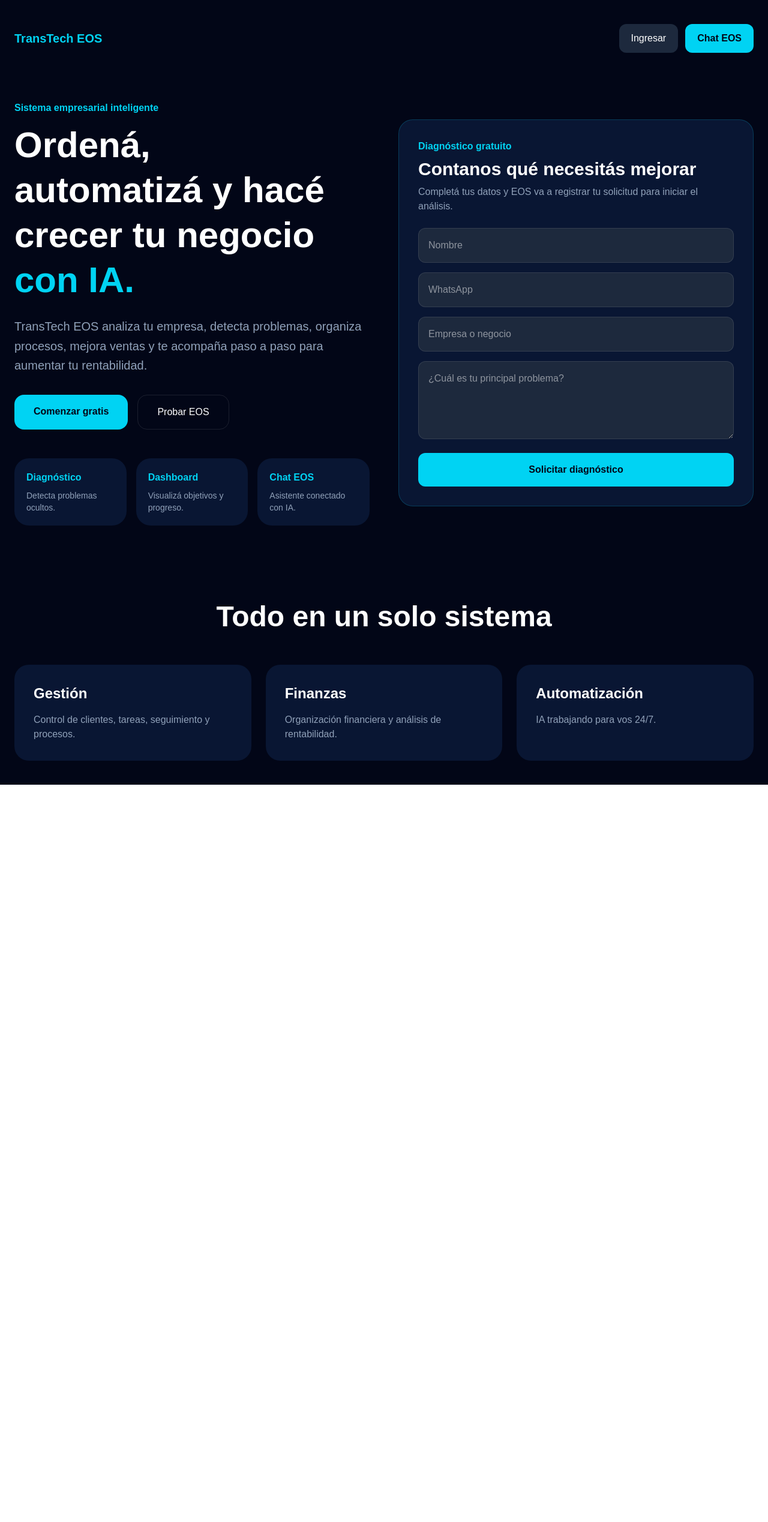
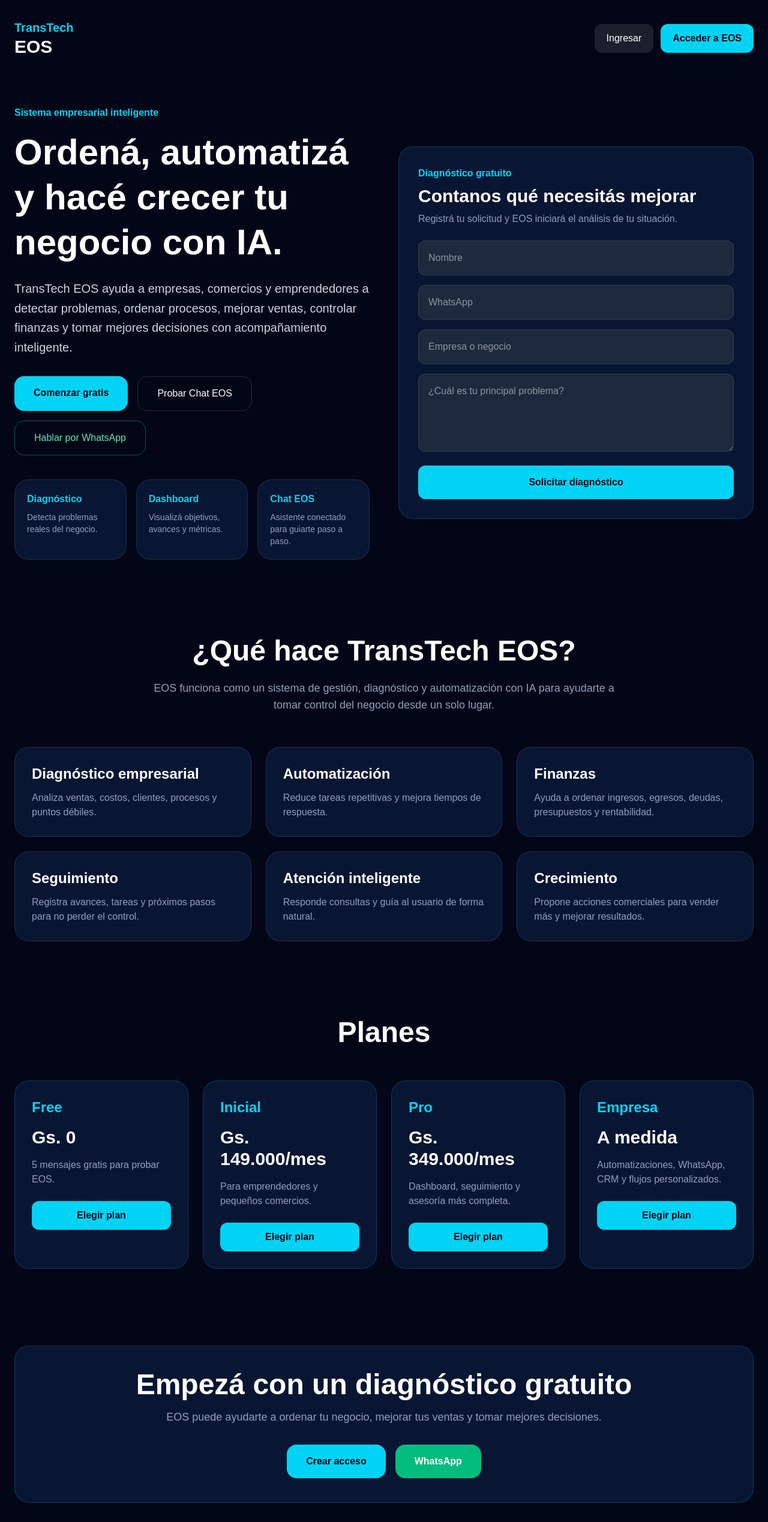
Before and after one commit to barretoa109-dot/transtech-eos, a Next.js app: page / in a window 1280 px wide. Shown: the whole page at 60% size. Before the commit the page ends 1308 px from the top, so only its background shows below. Built offline with nearby package versions, Linux system fonts and the light colour scheme; no server answers.

Commit message:
Landing profesional TransTech EOS

```diff
--- a/app/page.tsx
+++ b/app/page.tsx
@@ -1,185 +1,185 @@
+"use client";
+
+import { useState } from "react";
+import { supabase } from "../lib/supabase";
+
 export default function HomePage() {
+  const [nombre, setNombre] = useState("");
+  const [whatsapp, setWhatsapp] = useState("");
+  const [empresa, setEmpresa] = useState("");
+  const [problema, setProblema] = useState("");
+  const [enviando, setEnviando] = useState(false);
+
+  async function enviarLead() {
+    if (!nombre || !whatsapp || !problema) {
+      alert("Completá nombre, WhatsApp y problema principal.");
+      return;
+    }
+
+    setEnviando(true);
+
+    const { error } = await supabase.from("leads").insert([
+      { nombre, whatsapp, empresa, problema },
+    ]);
+
+    setEnviando(false);
+
+    if (error) {
+      alert("No se pudo enviar. Probá de nuevo.");
+      console.log(error);
+      return;
+    }
+
+    alert("Solicitud registrada correctamente.");
+    setNombre("");
+    setWhatsapp("");
+    setEmpresa("");
+    setProblema("");
+  }
+
   return (
-    <main className="min-h-screen bg-[#020617] text-white overflow-hidden">
-      <section className="max-w-7xl mx-auto px-6 py-10">
+    <main className="min-h-screen bg-[#020617] text-white">
+      <section className="max-w-7xl mx-auto px-6 py-8">
 
         <header className="flex justify-between items-center mb-20">
           <div>
-            <p className="text-cyan-400 font-bold text-xl">
-              TransTech EOS
-            </p>
+            <p className="text-cyan-400 font-black text-xl">TransTech</p>
+            <h2 className="text-3xl font-black">EOS</h2>
           </div>
 
           <div className="flex gap-3">
-            <a
-              href="/login"
-              className="px-5 py-3 rounded-xl bg-slate-800 hover:bg-slate-700"
-            >
+            <a href="/login" className="px-5 py-3 rounded-xl bg-white/10">
               Ingresar
             </a>
-
-            <a
-              href="/eos"
-              className="px-5 py-3 rounded-xl bg-cyan-400 text-slate-950 font-bold"
-            >
-              Chat EOS
+            <a href="/eos" className="px-5 py-3 rounded-xl bg-cyan-400 text-slate-950 font-black">
+              Acceder a EOS
             </a>
           </div>
         </header>
 
-        <div className="grid lg:grid-cols-2 gap-12 items-center">
-
+        <section className="grid lg:grid-cols-2 gap-12 items-center">
           <div>
-            <p className="text-cyan-400 font-bold mb-3">
-              Sistema empresarial inteligente
-            </p>
+            <p className="text-cyan-400 font-bold mb-4">Sistema empresarial inteligente</p>
 
             <h1 className="text-6xl font-black leading-tight mb-6">
-              Ordená,
-              <br />
-              automatizá y hacé
-              <br />
-              crecer tu negocio
-              <span className="text-cyan-400"> con IA.</span>
+              Ordená, automatizá y hacé crecer tu negocio con IA.
             </h1>
 
-            <p className="text-slate-400 text-xl leading-relaxed mb-8">
-              TransTech EOS analiza tu empresa, detecta problemas,
-              organiza procesos, mejora ventas y te acompaña
-              paso a paso para aumentar tu rentabilidad.
+            <p className="text-slate-300 text-xl leading-relaxed mb-8">
+              TransTech EOS ayuda a empresas, comercios y emprendedores a detectar problemas,
+              ordenar procesos, mejorar ventas, controlar finanzas y tomar mejores decisiones
+              con acompañamiento inteligente.
             </p>
 
             <div className="flex gap-4 flex-wrap">
-              <a
-                href="/login"
-                className="bg-cyan-400 text-slate-950 px-8 py-4 rounded-2xl font-black"
-              >
+              <a href="/login" className="bg-cyan-400 text-slate-950 px-8 py-4 rounded-2xl font-black">
                 Comenzar gratis
               </a>
-
+              <a href="/eos" className="border border-white/15 px-8 py-4 rounded-2xl">
+                Probar Chat EOS
+              </a>
               <a
-                href="/eos"
-                className="border border-white/10 px-8 py-4 rounded-2xl"
+                href="https://wa.me/595982226912"
+                target="_blank"
+                className="border border-emerald-400/40 text-emerald-300 px-8 py-4 rounded-2xl"
               >
-                Probar EOS
+                Hablar por WhatsApp
               </a>
             </div>
 
-            <div className="grid grid-cols-3 gap-4 mt-12">
-              <div className="bg-[#091633] rounded-3xl p-5">
-                <h3 className="text-cyan-400 font-bold">
-                  Diagnóstico
-                </h3>
-                <p className="text-slate-400 text-sm mt-2">
-                  Detecta problemas ocultos.
-                </p>
-              </div>
-
-              <div className="bg-[#091633] rounded-3xl p-5">
-                <h3 className="text-cyan-400 font-bold">
-                  Dashboard
-                </h3>
-                <p className="text-slate-400 text-sm mt-2">
-                  Visualizá objetivos y progreso.
-                </p>
-              </div>
-
-              <div className="bg-[#091633] rounded-3xl p-5">
-                <h3 className="text-cyan-400 font-bold">
-                  Chat EOS
-                </h3>
-                <p className="text-slate-400 text-sm mt-2">
-                  Asistente conectado con IA.
-                </p>
-              </div>
+            <div className="grid md:grid-cols-3 gap-4 mt-10">
+              {[
+                ["Diagnóstico", "Detecta problemas reales del negocio."],
+                ["Dashboard", "Visualizá objetivos, avances y métricas."],
+                ["Chat EOS", "Asistente conectado para guiarte paso a paso."],
+              ].map(([t, d]) => (
+                <div key={t} className="bg-[#091633] rounded-3xl p-5 border border-white/10">
+                  <h3 className="text-cyan-400 font-bold">{t}</h3>
+                  <p className="text-slate-400 text-sm mt-2">{d}</p>
+                </div>
+              ))}
             </div>
           </div>
 
-          <div className="bg-[#091633] border border-cyan-400/20 rounded-3xl p-8">
-
-            <p className="text-cyan-400 font-bold mb-2">
-              Diagnóstico gratuito
+          <div className="bg-[#091633] border border-cyan-400/20 rounded-3xl p-8 shadow-2xl">
+            <p className="text-cyan-400 font-bold mb-2">Diagnóstico gratuito</p>
+            <h2 className="text-3xl font-black mb-2">Contanos qué necesitás mejorar</h2>
+            <p className="text-slate-400 mb-6">
+              Registrá tu solicitud y EOS iniciará el análisis de tu situación.
             </p>
 
-            <h2 className="text-3xl font-black mb-2">
-              Contanos qué necesitás mejorar
-            </h2>
+            <div className="space-y-4">
+              <input value={nombre} onChange={(e) => setNombre(e.target.value)} placeholder="Nombre" className="w-full bg-slate-800 rounded-xl p-4 border border-white/10" />
+              <input value={whatsapp} onChange={(e) => setWhatsapp(e.target.value)} placeholder="WhatsApp" className="w-full bg-slate-800 rounded-xl p-4 border border-white/10" />
+              <input value={empresa} onChange={(e) => setEmpresa(e.target.value)} placeholder="Empresa o negocio" className="w-full bg-slate-800 rounded-xl p-4 border border-white/10" />
+              <textarea value={problema} onChange={(e) => setProblema(e.target.value)} rows={4} placeholder="¿Cuál es tu principal problema?" className="w-full bg-slate-800 rounded-xl p-4 border border-white/10" />
 
-            <p className="text-slate-400 mb-6">
-              Completá tus datos y EOS va a registrar tu solicitud
-              para iniciar el análisis.
-            </p>
-
-            <form className="space-y-4">
-              <input
-                placeholder="Nombre"
-                className="w-full bg-slate-800 rounded-xl p-4 border border-white/10"
-              />
-
-              <input
-                placeholder="WhatsApp"
-                className="w-full bg-slate-800 rounded-xl p-4 border border-white/10"
-              />
-
-              <input
-                placeholder="Empresa o negocio"
-                className="w-full bg-slate-800 rounded-xl p-4 border border-white/10"
-              />
-
-              <textarea
-                rows={4}
-                placeholder="¿Cuál es tu principal problema?"
-                className="w-full bg-slate-800 rounded-xl p-4 border border-white/10"
-              />
-
-              <button
-                type="button"
-                className="w-full bg-cyan-400 text-slate-950 font-black py-4 rounded-xl"
-              >
-                Solicitar diagnóstico
+              <button onClick={enviarLead} disabled={enviando} className="w-full bg-cyan-400 text-slate-950 font-black py-4 rounded-xl">
+                {enviando ? "Enviando..." : "Solicitar diagnóstico"}
               </button>
-            </form>
+            </div>
           </div>
-
-        </div>
+        </section>
 
         <section className="mt-32">
-          <h2 className="text-5xl font-black text-center mb-14">
-            Todo en un solo sistema
-          </h2>
+          <h2 className="text-5xl font-black text-center mb-6">¿Qué hace TransTech EOS?</h2>
+          <p className="text-slate-400 text-center max-w-3xl mx-auto text-lg mb-14">
+            EOS funciona como un sistema de gestión, diagnóstico y automatización con IA para ayudarte
+            a tomar control del negocio desde un solo lugar.
+          </p>
 
           <div className="grid md:grid-cols-3 gap-6">
+            {[
+              ["Diagnóstico empresarial", "Analiza ventas, costos, clientes, procesos y puntos débiles."],
+              ["Automatización", "Reduce tareas repetitivas y mejora tiempos de respuesta."],
+              ["Finanzas", "Ayuda a ordenar ingresos, egresos, deudas, presupuestos y rentabilidad."],
+              ["Seguimiento", "Registra avances, tareas y próximos pasos para no perder el control."],
+              ["Atención inteligente", "Responde consultas y guía al usuario de forma natural."],
+              ["Crecimiento", "Propone acciones comerciales para vender más y mejorar resultados."],
+            ].map(([t, d]) => (
+              <div key={t} className="bg-[#091633] p-7 rounded-3xl border border-white/10">
+                <h3 className="text-2xl font-black mb-3">{t}</h3>
+                <p className="text-slate-400">{d}</p>
+              </div>
+            ))}
+          </div>
+        </section>
 
-            <div className="bg-[#091633] p-8 rounded-3xl">
-              <h3 className="text-2xl font-bold mb-4">
-                Gestión
-              </h3>
+        <section className="mt-32">
+          <h2 className="text-5xl font-black text-center mb-14">Planes</h2>
 
-              <p className="text-slate-400">
-                Control de clientes, tareas, seguimiento y procesos.
-              </p>
-            </div>
+          <div className="grid md:grid-cols-4 gap-6">
+            {[
+              ["Free", "Gs. 0", "5 mensajes gratis para probar EOS."],
+              ["Inicial", "Gs. 149.000/mes", "Para emprendedores y pequeños comercios."],
+              ["Pro", "Gs. 349.000/mes", "Dashboard, seguimiento y asesoría más completa."],
+              ["Empresa", "A medida", "Automatizaciones, WhatsApp, CRM y flujos personalizados."],
+            ].map(([plan, precio, desc]) => (
+              <div key={plan} className="bg-[#091633] rounded-3xl p-7 border border-cyan-400/20">
+                <h3 className="text-2xl font-black text-cyan-400">{plan}</h3>
+                <p className="text-3xl font-black mt-4">{precio}</p>
+                <p className="text-slate-400 mt-4">{desc}</p>
+                <a href="/login" className="block mt-6 text-center bg-cyan-400 text-slate-950 font-black py-3 rounded-xl">
+                  Elegir plan
+                </a>
+              </div>
+            ))}
+          </div>
+        </section>
 
-            <div className="bg-[#091633] p-8 rounded-3xl">
-              <h3 className="text-2xl font-bold mb-4">
-                Finanzas
-              </h3>
+        <section className="mt-32 bg-[#091633] border border-cyan-400/20 rounded-3xl p-10 text-center">
+          <h2 className="text-5xl font-black mb-4">Empezá con un diagnóstico gratuito</h2>
+          <p className="text-slate-400 text-lg mb-8">
+            EOS puede ayudarte a ordenar tu negocio, mejorar tus ventas y tomar mejores decisiones.
+          </p>
 
-              <p className="text-slate-400">
-                Organización financiera y análisis de rentabilidad.
-              </p>
-            </div>
-
-            <div className="bg-[#091633] p-8 rounded-3xl">
-              <h3 className="text-2xl font-bold mb-4">
-                Automatización
-              </h3>
-
-              <p className="text-slate-400">
-                IA trabajando para vos 24/7.
-              </p>
-            </div>
-
+          <div className="flex justify-center gap-4 flex-wrap">
+            <a href="/login" className="bg-cyan-400 text-slate-950 px-8 py-4 rounded-2xl font-black">
+              Crear acceso
+            </a>
+            <a href="https://wa.me/595982226912" target="_blank" className="bg-emerald-500 text-white px-8 py-4 rounded-2xl font-black">
+              WhatsApp
+            </a>
           </div>
         </section>
 
```
